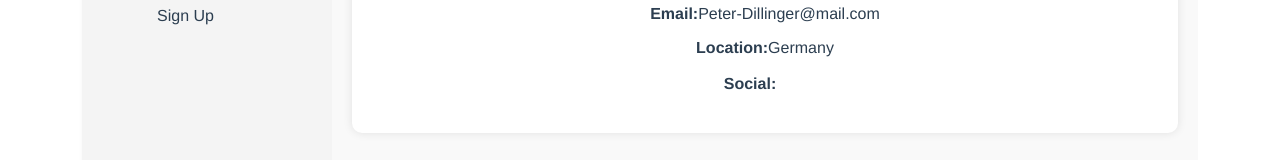
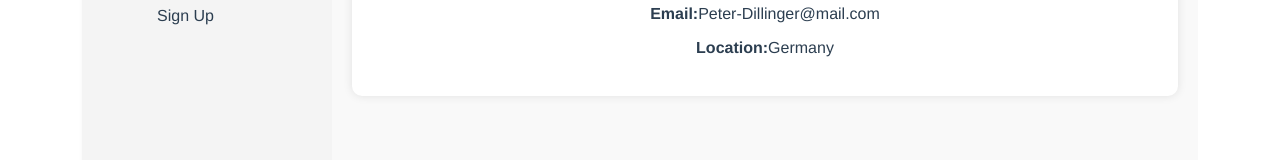
Before and after one commit to manuj55/PantryPal, a Vue app in the folder frontend/: page /UserProfile in a window 1280 px wide. Shown: the part 465-625 px from the top of the page. Built offline with nearby package versions, Linux system fonts and the light colour scheme.

Commit message:
feat(UI): added user profile UI

```diff
--- a/frontend/src/views/UserProfile.vue
+++ b/frontend/src/views/UserProfile.vue
@@ -61,12 +61,6 @@
             <li><strong>Location:</strong>
               <span v-if="!isEditing">{{ profile.location }}</span>
               <input v-else v-model="profile.location">
-            </li>
-            <li>
-              <strong>Social:</strong>
-              <i class="fas fa-facebook"></i>
-              <i class="fas fa-twitter"></i>
-              <i class="fas fa-instagram"></i>
             </li>
           </ul>
         </div>
```
